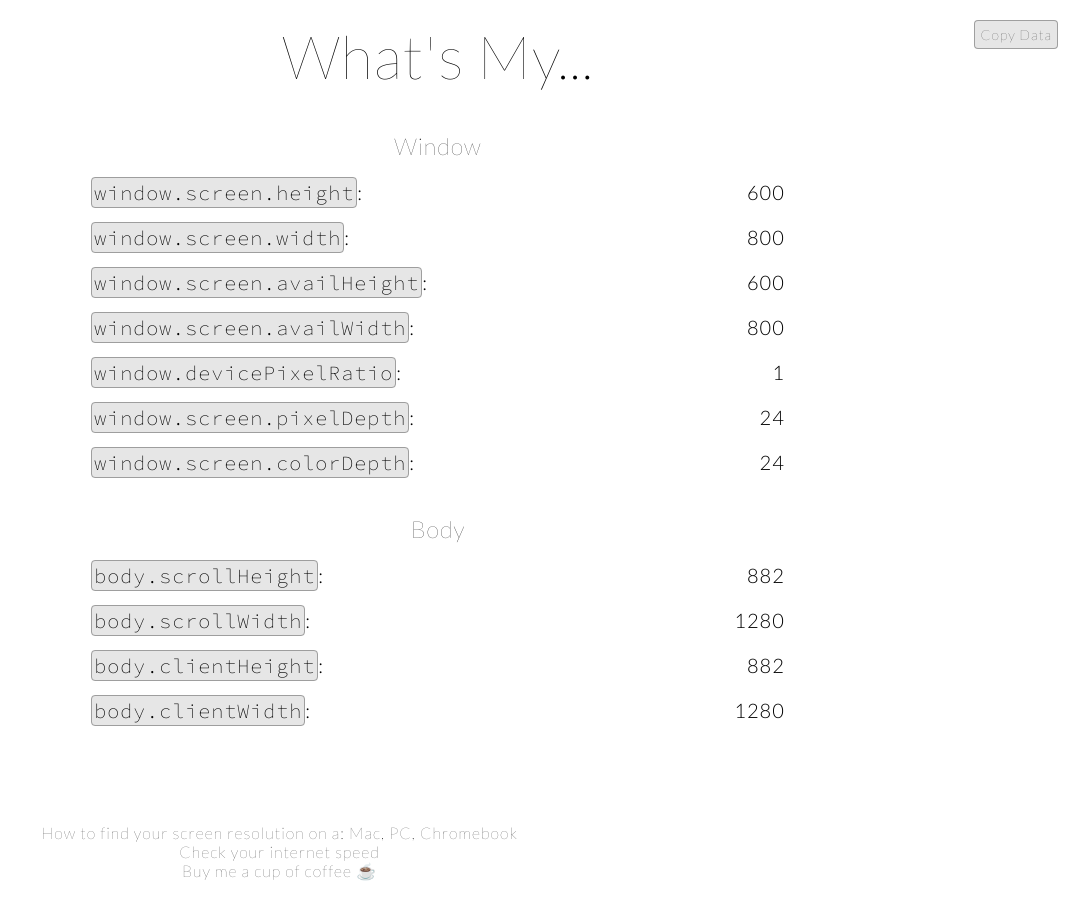
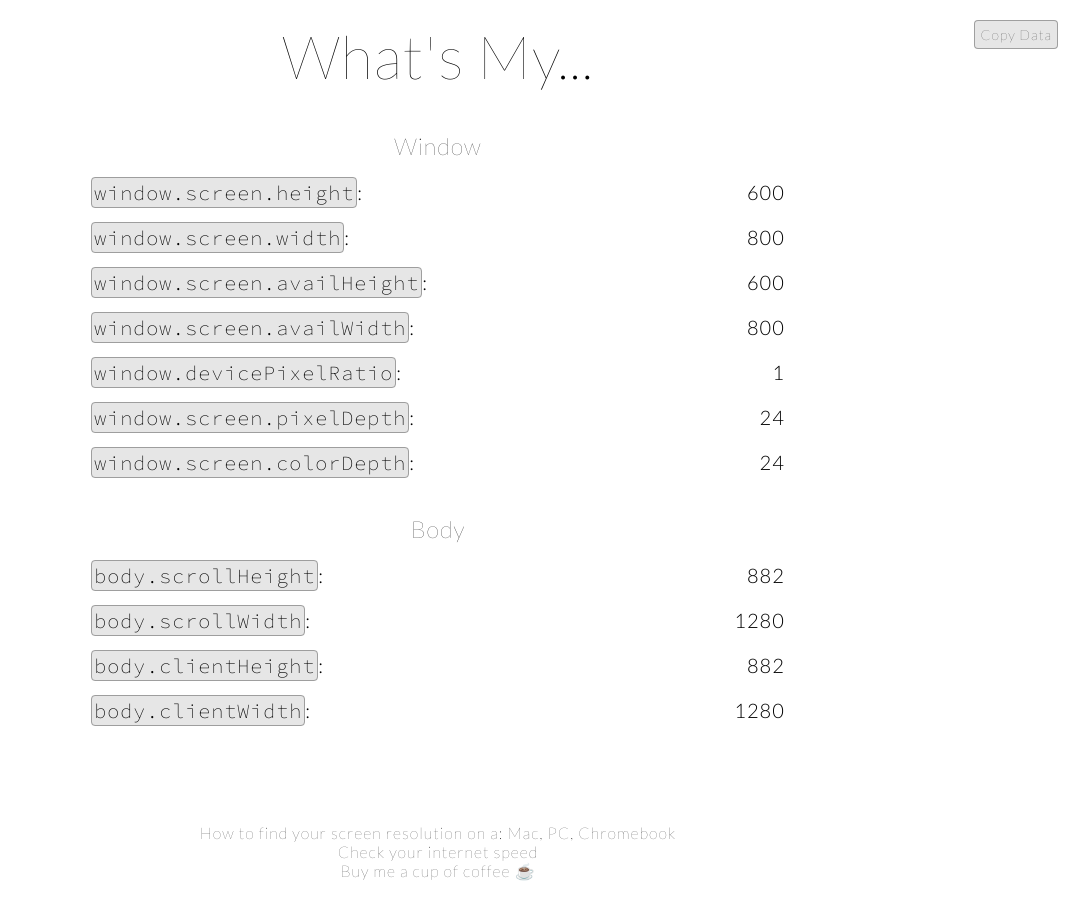
Before and after one commit to KeithBillings/whats-my, a Next.js app: page / in a window 1280 px wide. Shown: the whole page, without its empty margins (202-1280 px from the left). Built offline with nearby package versions, Linux system fonts and the light colour scheme.

Commit message:
fix some styling bugs

```diff
--- a/styles/components/_copy-button.scss
+++ b/styles/components/_copy-button.scss
@@ -8,6 +8,7 @@
 	padding: 0.5rem;
 	border-radius: 0.4rem;
 	border: 0.1rem solid $grey-7;
+	transition: all 0.3s;
 
 	&:hover {
 		cursor: pointer;
--- a/styles/components/_external-links.scss
+++ b/styles/components/_external-links.scss
@@ -1,6 +1,8 @@
 .external-links {
 	font-size: 1.6rem;
 	margin-top: 10rem;
+	margin-left: auto;
+	margin-right: auto;
 	width: -webkit-fit-content;
 	width: -moz-fit-content;
 	width: fit-content;
--- a/styles/globals.scss
+++ b/styles/globals.scss
@@ -21,6 +21,10 @@ body {
 	min-height: 100vh;
 	min-width: 100vw;
 	padding: 2rem;
+	width: -webkit-min-content;
+	width: -moz-min-content;
+	width: min-content;
+	position: relative;
 }
 
 // abstracts
--- a/styles/pages/_home.scss
+++ b/styles/pages/_home.scss
@@ -4,6 +4,7 @@
 	width: fit-content;
 	margin: auto;
 	text-align: center;
+	// position: relative;
 
 	&__title {
 		font-size: 6rem;
```
